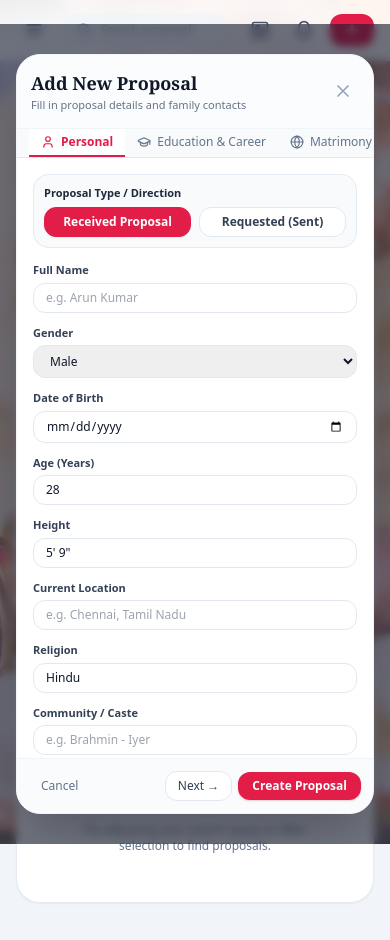
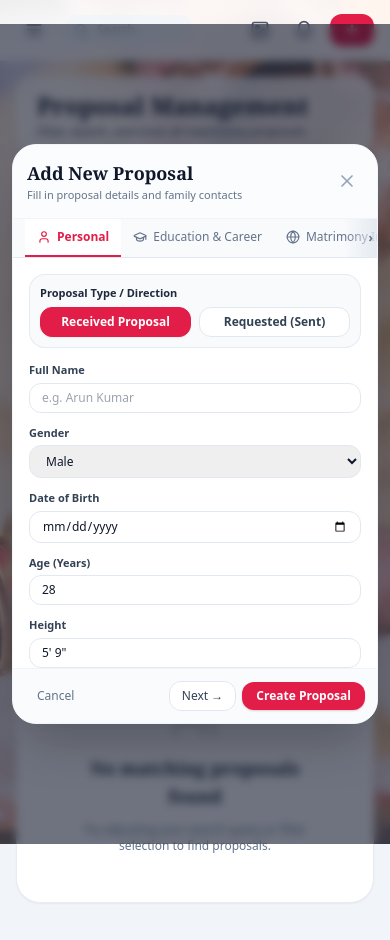
Before and after one commit to Srivathsan-09/vivah, a Next.js app: page /proposals in a window 390 px wide. Both pictures are taken after typing "Sample" into the empty fields and a click on the button "Add Proposal". Shown: the top 940 px of the page. Built offline with nearby package versions, Linux system fonts and the light colour scheme.

Commit message:
Fix fixed modal container height, compact mobile header search box, and visual scroll hint indicators on tab bars

```diff
--- a/src/app/followups/page.tsx
+++ b/src/app/followups/page.tsx
@@ -79,7 +79,8 @@ export default function FollowUpsPage() {
       </div>
 
       {/* Tabs Bar */}
-      <div className="flex border-b border-slate-200 overflow-x-auto bg-white rounded-2xl p-1 shadow-sm text-xs font-semibold scrollbar-none no-scrollbar">
+      <div className="relative">
+        <div className="flex border-b border-slate-200 overflow-x-auto bg-white rounded-2xl p-1 shadow-sm text-xs font-semibold scrollbar-none no-scrollbar pr-8">
           {[
             { id: 'overdue', label: `Overdue (${overdue.length})`, count: overdue.length, badgeColor: 'bg-rose-500 text-white' },
             { id: 'today', label: `Due Today (${today.length})`, count: today.length, badgeColor: 'bg-amber-500 text-white' },
@@ -101,6 +102,11 @@ export default function FollowUpsPage() {
               </button>
             );
           })}
+        </div>
+        {/* Visual Scroll Arrow Hint for Mobile */}
+        <div className="absolute right-0 top-0 bottom-0 w-8 bg-gradient-to-l from-white via-white/90 to-transparent rounded-r-2xl pointer-events-none flex items-center justify-end pr-1.5 text-slate-400 font-bold text-xs">
+          ›
+        </div>
       </div>
 
       {/* List Content */}
--- a/src/app/proposals/page.tsx
+++ b/src/app/proposals/page.tsx
@@ -159,7 +159,8 @@ function ProposalsContent() {
       </div>
 
       {/* Category Tab Bar (All vs Received vs Requested) */}
-      <div className="flex border-b border-slate-200 overflow-x-auto bg-white rounded-2xl p-1 shadow-sm text-xs font-semibold scrollbar-none no-scrollbar">
+      <div className="relative">
+        <div className="flex border-b border-slate-200 overflow-x-auto bg-white rounded-2xl p-1 shadow-sm text-xs font-semibold scrollbar-none no-scrollbar pr-8">
           {[
             { id: 'All', label: 'All Proposals' },
             { id: 'Received', label: 'Received Proposals' },
@@ -180,6 +181,11 @@ function ProposalsContent() {
               </button>
             );
           })}
+        </div>
+        {/* Visual Scroll Arrow Hint for Mobile */}
+        <div className="absolute right-0 top-0 bottom-0 w-8 bg-gradient-to-l from-white via-white/90 to-transparent rounded-r-2xl pointer-events-none flex items-center justify-end pr-1.5 text-slate-400 font-bold text-xs">
+          ›
+        </div>
       </div>
 
       {/* Filter & Search Bar Card */}
--- a/src/components/layout/Header.tsx
+++ b/src/components/layout/Header.tsx
@@ -54,16 +54,16 @@ export const Header: React.FC<HeaderProps> = ({ onOpenMobileMenu, onOpenAddPropo
         </button>
 
         {/* Search Bar */}
-        <div className="relative flex-1">
+        <div className="relative w-32 xs:w-44 sm:w-64 md:w-80 transition-all">
           <div className="relative">
-            <Search className="w-4 h-4 absolute left-3 top-1/2 -translate-y-1/2 text-slate-400" />
+            <Search className="w-3.5 h-3.5 sm:w-4 sm:h-4 absolute left-2.5 sm:left-3 top-1/2 -translate-y-1/2 text-slate-400" />
             <input
               type="text"
               value={searchQuery}
               onChange={(e) => handleSearch(e.target.value)}
               onFocus={() => searchQuery.trim() && setIsSearching(true)}
-              placeholder="Search proposals..."
-              className="w-full pl-9 pr-8 py-2 text-xs sm:text-sm bg-slate-100/80 border border-transparent rounded-xl focus:bg-white focus:border-rose-300 focus:ring-2 focus:ring-rose-500/10 outline-none transition-all"
+              placeholder="Search..."
+              className="w-full pl-8 sm:pl-9 pr-7 sm:pr-8 py-1.5 sm:py-2 text-xs sm:text-sm bg-slate-100/80 border border-transparent rounded-xl focus:bg-white focus:border-rose-300 focus:ring-2 focus:ring-rose-500/10 outline-none transition-all"
             />
             {searchQuery && (
               <button
--- a/src/components/modals/ProposalModal.tsx
+++ b/src/components/modals/ProposalModal.tsx
@@ -162,10 +162,10 @@ export const ProposalModal: React.FC<ProposalModalProps> = ({
   };
 
   return (
-    <div className="fixed inset-0 z-50 flex items-center justify-center p-4 bg-slate-900/60 backdrop-blur-sm overflow-y-auto">
-      <div className="bg-white rounded-3xl max-w-2xl w-full my-8 shadow-2xl border border-slate-100 flex flex-col max-h-[90vh] overflow-hidden">
+    <div className="fixed inset-0 z-50 flex items-center justify-center p-3 sm:p-4 bg-slate-900/60 backdrop-blur-sm overflow-hidden">
+      <div className="bg-white rounded-3xl max-w-2xl w-full h-[85vh] max-h-[580px] shadow-2xl border border-slate-100 flex flex-col overflow-hidden my-auto">
         {/* Modal Header */}
-        <div className="p-3.5 sm:p-5 border-b border-slate-100 flex items-center justify-between bg-slate-50/50">
+        <div className="p-3.5 sm:p-5 border-b border-slate-100 flex items-center justify-between bg-slate-50/50 flex-shrink-0">
           <div>
             <h2 className="font-serif font-bold text-lg sm:text-xl text-slate-900">
               {initialProposal ? 'Edit Proposal' : 'Add New Proposal'}
@@ -180,8 +180,9 @@ export const ProposalModal: React.FC<ProposalModalProps> = ({
           </button>
         </div>
 
-        {/* Multi-section Tab Bar */}
-        <div className="flex border-b border-slate-200 overflow-x-auto bg-slate-100/50 px-3 text-xs font-medium scrollbar-none no-scrollbar">
+        {/* Multi-section Tab Bar with scroll indicator */}
+        <div className="relative border-b border-slate-200 bg-slate-100/50 flex-shrink-0">
+          <div className="flex overflow-x-auto px-3 text-xs font-medium scrollbar-none no-scrollbar pr-8">
             {[
               { id: 'personal', label: 'Personal', icon: User },
               { id: 'career', label: 'Education & Career', icon: GraduationCap },
@@ -208,6 +209,11 @@ export const ProposalModal: React.FC<ProposalModalProps> = ({
                 </button>
               );
             })}
+          </div>
+          {/* Subtle scroll hint gradient overlay */}
+          <div className="absolute right-0 top-0 bottom-0 w-8 bg-gradient-to-l from-slate-200/90 to-transparent pointer-events-none flex items-center justify-end pr-1 text-slate-500 font-bold text-xs">
+            ›
+          </div>
         </div>
 
         {/* Modal Body / Form */}
```
Lines whose indentation alone changed are shown as unchanged.
